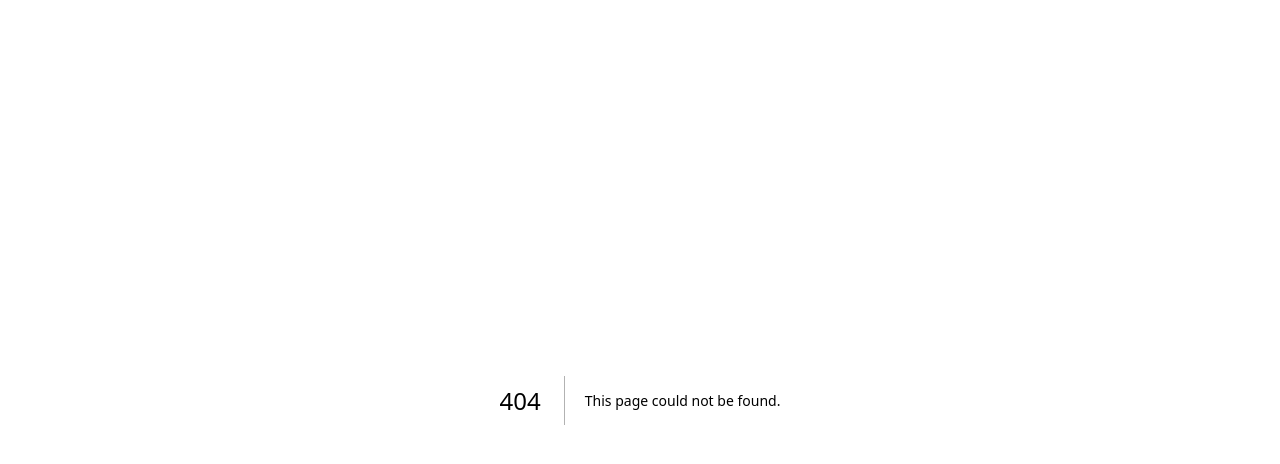
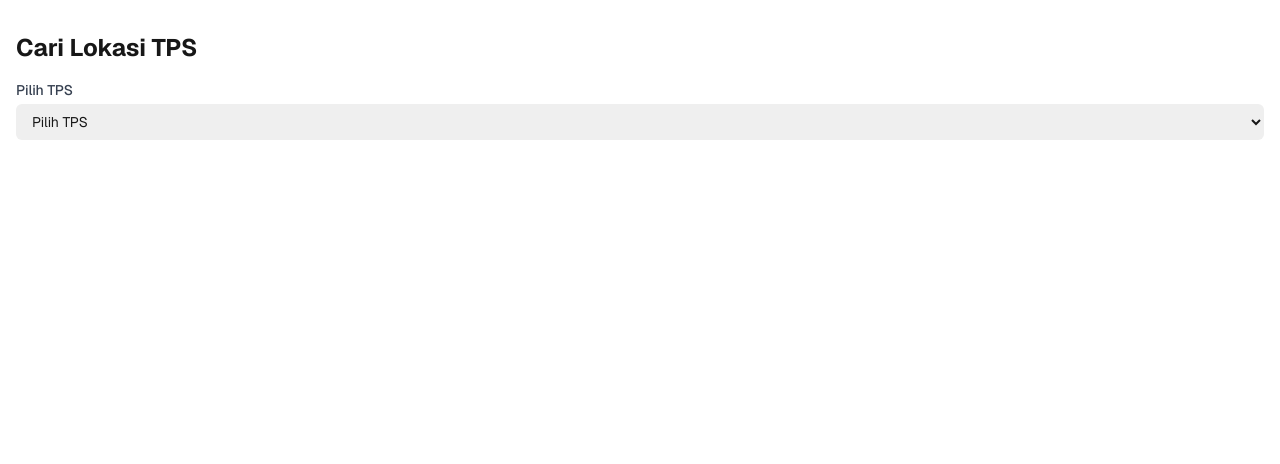
Before and after one commit to andikyudo/input-app2024.app, a Next.js app: page /cari-tps in a window 1280 px wide. Before the commit this address had no page. Shown: the top 464 px of the page. Built offline with nearby package versions, Linux system fonts and the light colour scheme.

Commit message:
Create Search TPS Success

```diff
--- a/next.config.js
+++ b/next.config.js
@@ -1,6 +1,7 @@
 /** @type {import('next').NextConfig} */
 const nextConfig = {
 	reactStrictMode: true,
+
 	// Hapus bagian redirects
 };
 
--- a/package.json
+++ b/package.json
@@ -12,11 +12,13 @@
     "@headlessui/react": "^2.1.5",
     "@heroicons/react": "^2.1.5",
     "geist": "^1.3.1",
+    "leaflet": "^1.9.4",
     "lucide-react": "^0.439.0",
     "next": "14.2.8",
     "next-themes": "^0.3.0",
     "react": "^18",
     "react-dom": "^18",
+    "react-leaflet": "^4.2.1",
     "recharts": "^2.12.7"
   },
   "devDependencies": {
--- /dev/null
+++ b/src/app/cari-tps/page.tsx
@@ -0,0 +1,53 @@
+"use client";
+
+import React, { useState } from "react";
+import dynamic from "next/dynamic";
+import { tpsCoordinates } from "../../data/tpsCoordinates";
+
+const MapWithNoSSR = dynamic(() => import("../../components/Map"), {
+	ssr: false,
+});
+
+export default function CariTPSPage() {
+	const [selectedTPS, setSelectedTPS] = useState("");
+	const [showMap, setShowMap] = useState(false);
+
+	const handleTPSChange = (event: React.ChangeEvent<HTMLSelectElement>) => {
+		setSelectedTPS(event.target.value);
+		setShowMap(true);
+	};
+
+	return (
+		<div className='container mx-auto px-4 py-8'>
+			<h1 className='text-2xl font-bold mb-4'>Cari Lokasi TPS</h1>
+
+			<div className='mb-4'>
+				<label
+					htmlFor='tps'
+					className='block text-sm font-medium text-gray-700 dark:text-gray-300'
+				>
+					Pilih TPS
+				</label>
+				<select
+					id='tps'
+					value={selectedTPS}
+					onChange={handleTPSChange}
+					className='mt-1 block w-full pl-3 pr-10 py-2 text-base border-gray-300 focus:outline-none focus:ring-indigo-500 focus:border-indigo-500 sm:text-sm rounded-md dark:bg-gray-700 dark:border-gray-600 dark:text-white'
+				>
+					<option value=''>Pilih TPS</option>
+					{tpsCoordinates.map((tps) => (
+						<option key={tps.id} value={tps.id}>
+							{tps.name}
+						</option>
+					))}
+				</select>
+			</div>
+
+			{showMap && (
+				<div className='mt-4' style={{ height: "400px" }}>
+					<MapWithNoSSR selectedTPS={selectedTPS} />
+				</div>
+			)}
+		</div>
+	);
+}
--- a/src/app/globals.css
+++ b/src/app/globals.css
@@ -1,6 +1,7 @@
 @tailwind base;
 @tailwind components;
 @tailwind utilities;
+@import "leaflet/dist/leaflet.css";
 
 :root {
 	--background: #ffffff;
@@ -30,3 +31,15 @@ body {
 		text-wrap: balance;
 	}
 }
+
+.leaflet-default-icon-path {
+	background-image: url(https://unpkg.com/leaflet@1.7.1/dist/images/marker-icon.png);
+}
+
+.leaflet-marker-icon {
+	background-image: url(https://unpkg.com/leaflet@1.7.1/dist/images/marker-icon.png);
+	background-size: contain;
+	background-repeat: no-repeat;
+	width: 25px !important;
+	height: 41px !important;
+}
--- a/src/components/Header.js
+++ b/src/components/Header.js
@@ -109,6 +109,13 @@ const Header = () => {
 						>
 							Hasil
 						</Link>
+						<Link
+							href='/cari-tps'
+							className='text-gray-700 dark:text-gray-300 hover:bg-gray-100 dark:hover:bg-gray-700 px-3 py-2 rounded-md text-sm font-medium'
+							onClick={closeMenu}
+						>
+							Cari TPS
+						</Link>
 					</div>
 					<div className='pt-4 pb-3 border-t border-gray-700'>
 						<div className='flex items-center px-5 justify-between'>
--- /dev/null
+++ b/src/components/Map.tsx
@@ -0,0 +1,61 @@
+import React, { useMemo } from "react";
+import { MapContainer, TileLayer, Marker, Popup, useMap } from "react-leaflet";
+import { getTPSCoordinate } from "../data/tpsCoordinates";
+
+interface MapProps {
+	selectedTPS: string;
+}
+
+const ChangeView = ({ center }: { center: [number, number] }) => {
+	const map = useMap();
+	map.setView(center, 13);
+	return null;
+};
+
+const Map: React.FC<MapProps> = ({ selectedTPS }) => {
+	const tpsId = parseInt(selectedTPS);
+	const tpsCoordinate = useMemo(() => getTPSCoordinate(tpsId), [tpsId]);
+
+	const position: [number, number] = tpsCoordinate
+		? [tpsCoordinate.lat, tpsCoordinate.lng]
+		: [-6.2088, 106.8456]; // Default position if no TPS selected
+
+	const handleGetDirections = () => {
+		if (tpsCoordinate) {
+			const url = `https://www.google.com/maps/dir/?api=1&destination=${tpsCoordinate.lat},${tpsCoordinate.lng}`;
+			window.open(url, "_blank");
+		}
+	};
+
+	return (
+		<div>
+			<MapContainer
+				center={position}
+				zoom={13}
+				scrollWheelZoom={false}
+				style={{ height: "400px", width: "100%" }}
+			>
+				<ChangeView center={position} />
+				<TileLayer
+					attribution='&copy; <a href="https://www.openstreetmap.org/copyright">OpenStreetMap</a> contributors'
+					url='https://{s}.tile.openstreetmap.org/{z}/{x}/{y}.png'
+				/>
+				{tpsCoordinate && (
+					<Marker position={position}>
+						<Popup>{tpsCoordinate.name}</Popup>
+					</Marker>
+				)}
+			</MapContainer>
+			{tpsCoordinate && (
+				<button
+					onClick={handleGetDirections}
+					className='mt-4 bg-blue-500 hover:bg-blue-700 text-white font-bold py-2 px-4 rounded'
+				>
+					Buka Petunjuk Arah
+				</button>
+			)}
+		</div>
+	);
+};
+
+export default Map;
--- /dev/null
+++ b/src/data/tpsCoordinates.ts
@@ -0,0 +1,18 @@
+interface TPSCoordinate {
+	id: number;
+	name: string;
+	lat: number;
+	lng: number;
+}
+
+export const tpsCoordinates: TPSCoordinate[] = [
+	{ id: 1, name: "TPS 1", lat: -0.042854, lng: 109.324457 },
+	{ id: 2, name: "TPS 2", lat: -0.039929, lng: 109.3293617 },
+	{ id: 3, name: "TPS 3", lat: -6.211, lng: 106.845 },
+	// ... tambahkan lebih banyak koordinat dummy sampai TPS 900
+	{ id: 900, name: "TPS 900", lat: -6.3088, lng: 106.9456 },
+];
+
+export const getTPSCoordinate = (id: number): TPSCoordinate | undefined => {
+	return tpsCoordinates.find((tps) => tps.id === id);
+};
```
Also changed, not shown: 1 other file (tests, documents, lock files or other folders).
